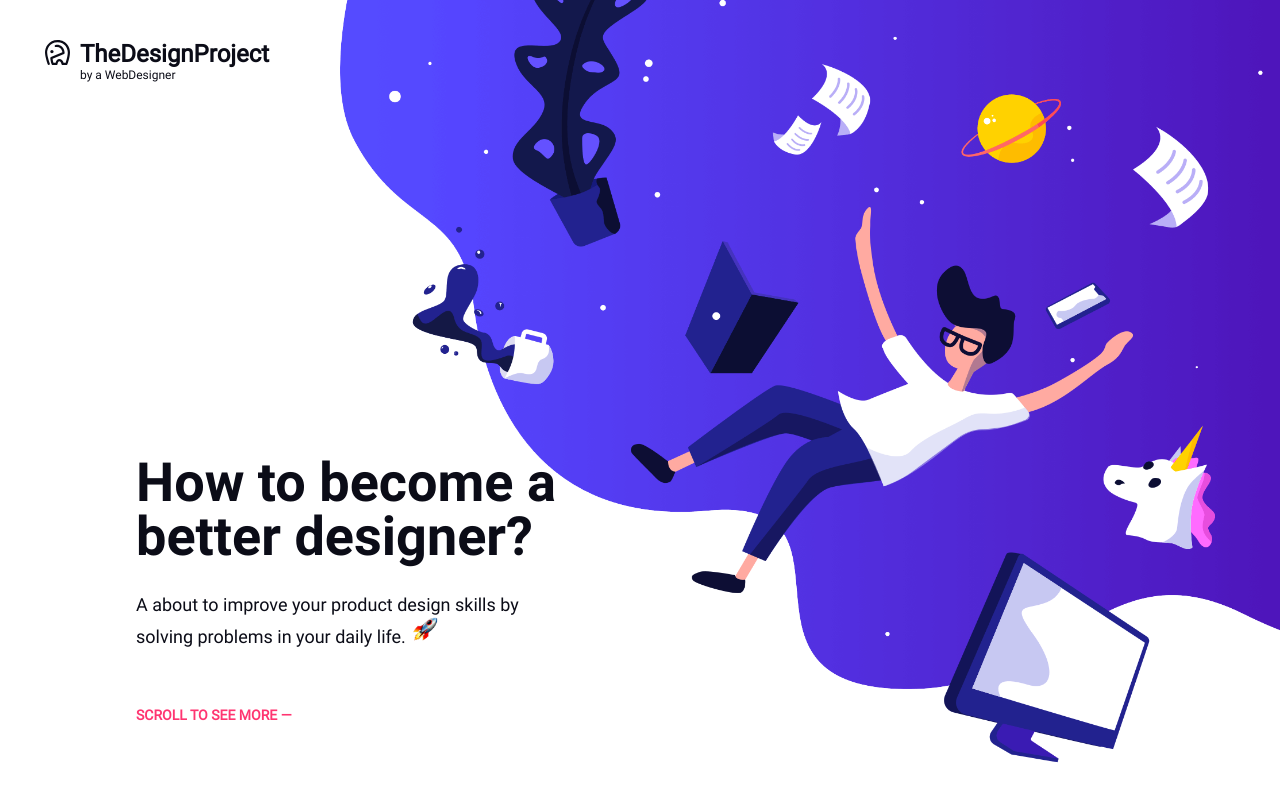
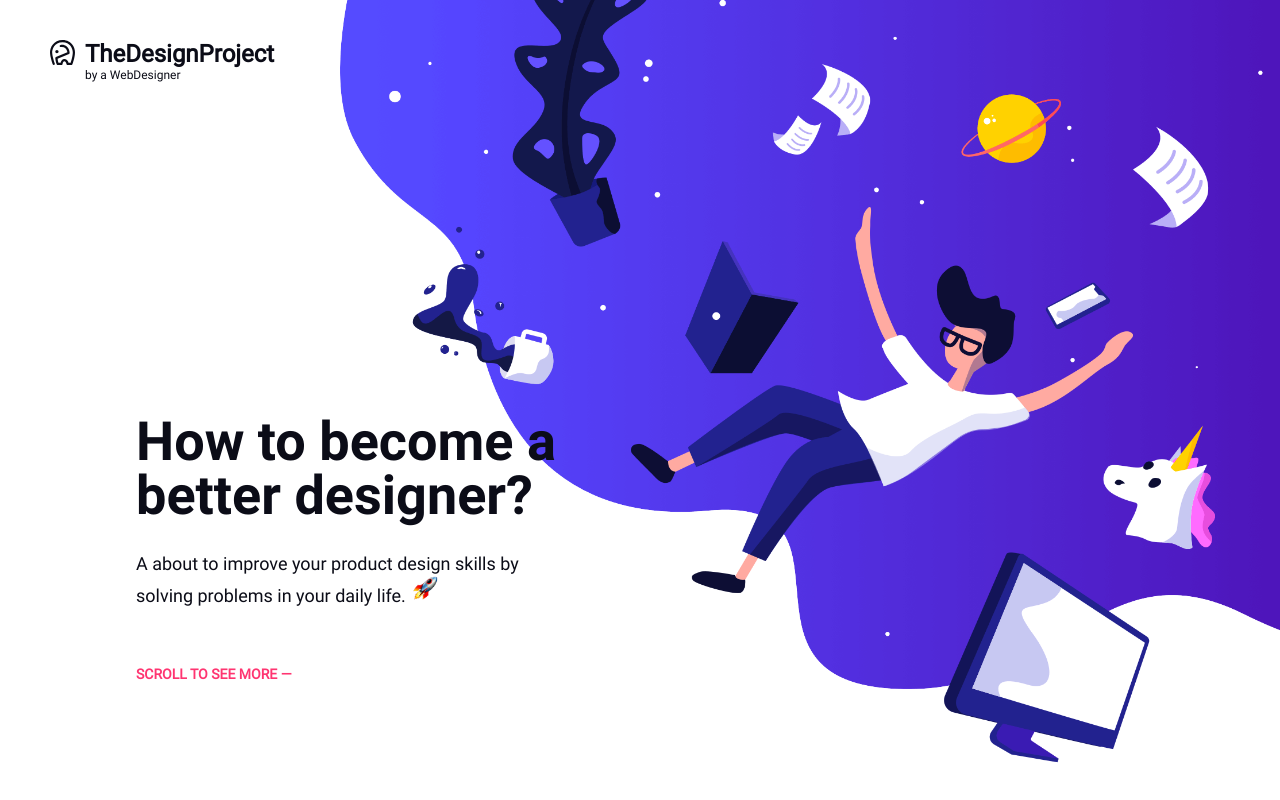
Before and after one commit to w1tch3r-code/project_designer_challenge, a plain HTML site: page index.html in a window 1280 px wide. Shown: the top 800 px of the page. Drawn offline with Linux system fonts and the light colour scheme.

Commit message:
Korrektur Fixed Logo

```diff
--- a/assets/css/style.css
+++ b/assets/css/style.css
@@ -101,18 +101,25 @@ header {
         background-position: top;
     }
 }
-.logo > a > img {
+
+.logo {
+    position: absolute;
+    left: 50px;
+}
+
+.logo > div {
     position: fixed;
-    top: 40px;
-    left: 45px;
     width: 25px;
-    height: auto;
+    height: 25px;
+    clip-path: polygon(0 0, 0 100%, 100% 100%, 100% 0);
+    clip: rect(0 auto, auto, 0 );
 }
 
 .logo h1 {
     font-size: 1.5rem;
     font-weight: 600;
     line-height: 120%;
+    padding-left: 35px;
 }
 
 .logo address {
@@ -120,6 +127,7 @@ header {
     font-style: normal;
     font-weight: 400;
     line-height: 100%;
+    padding-left: 35px;
 }
 
 .header__article {
--- a/index.html
+++ b/index.html
@@ -13,7 +13,7 @@
         <header>
             <div class="people"></div>
             <div class="logo">
-                <a href="#"><img src="./assets/img/logo.svg" alt="Logo"></a>
+                <div><a href="#"><img src="./assets/img/logo.svg" alt="Logo">Test</a></div>
                 <a href="#"><h1>TheDesignProject</h1></a>
                 <address>by a WebDesigner</address>
             </div>
```
